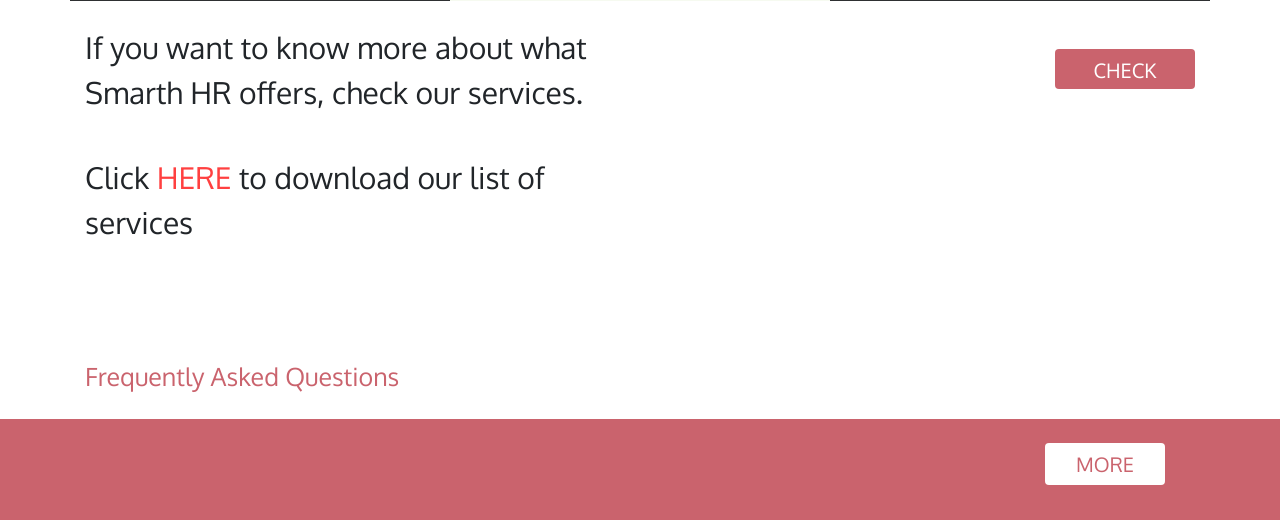
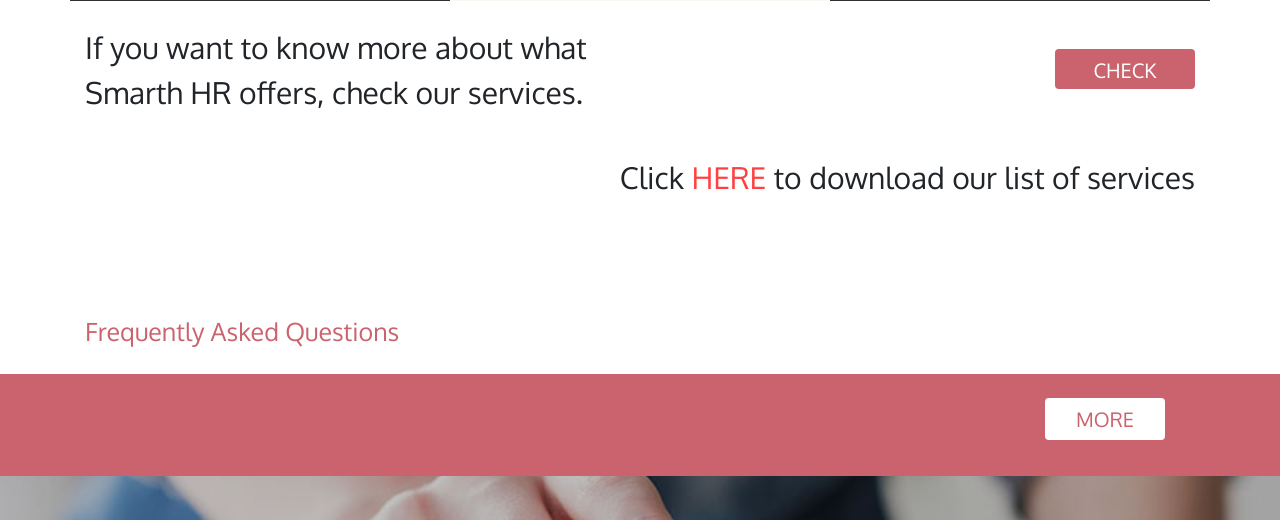
Before and after one commit to Minesto23/smartHR, a Django app: page / in a window 1280 px wide. Shown: the part 1969-2489 px from the top of the page. Run offline with Django 3.2, Linux system fonts and the light colour scheme; data that the repository does not hold is empty; parts of the project's set-up code (start-up, migrations or seed data) failed here and were passed over; some libraries are stand-ins or nearby versions.

Commit message:
Update home.html

```diff
--- a/core/templates/core/home.html
+++ b/core/templates/core/home.html
@@ -81,7 +81,7 @@
                   <div class="col-12 col-md-6 pt-5 wow fadeIn d-flex justify-content-end" data-wow-delay="0.9s">
                       <a name="" id="buttonMore" class="btn btn-primary" href="{% url 'services' %}" role="button">{% trans "CHECK" %}</a>
                   </div>
-                 <div class="col-12 col-md-6 pt-4 wow fadeIn d-flex justify-content-end" data-wow-delay="0.9s">
+                 <div class="col-12 col-md-12 pt-4 wow fadeIn d-flex justify-content-end" data-wow-delay="0.9s">
                       <p style="font-size: 30px;">Click <a style="color:#FF4040;" href="{% static 'core/Smart_HR_List_of_Services.pdf' %}" download="Smart HR List of Services">HERE</a> to download our list of services</p>
                   </div>
                   <div class="col-12 animated wow slideInUp" id="services">
```
